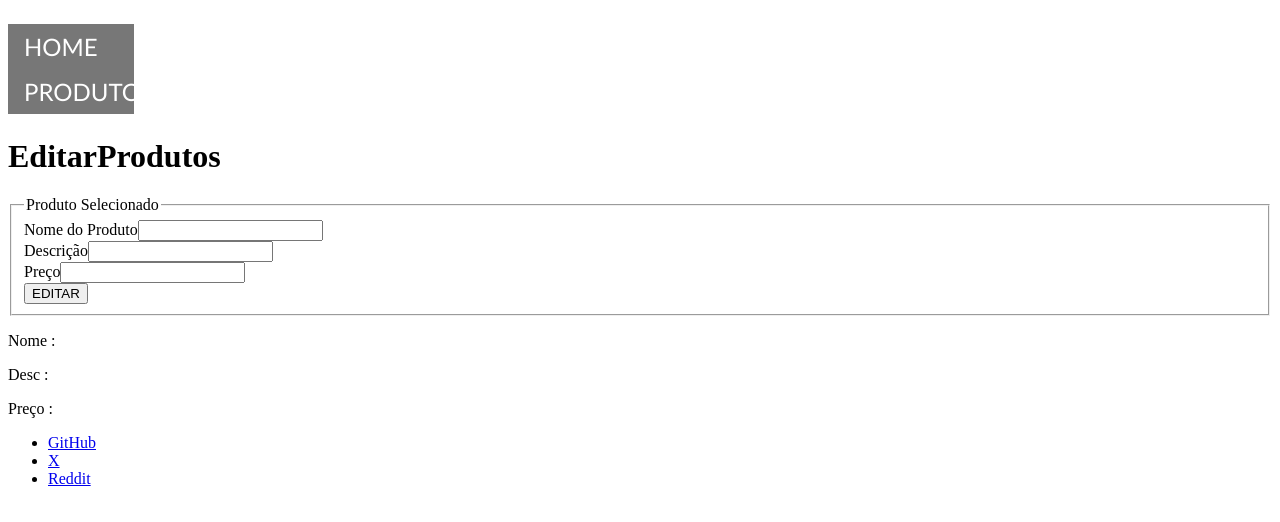
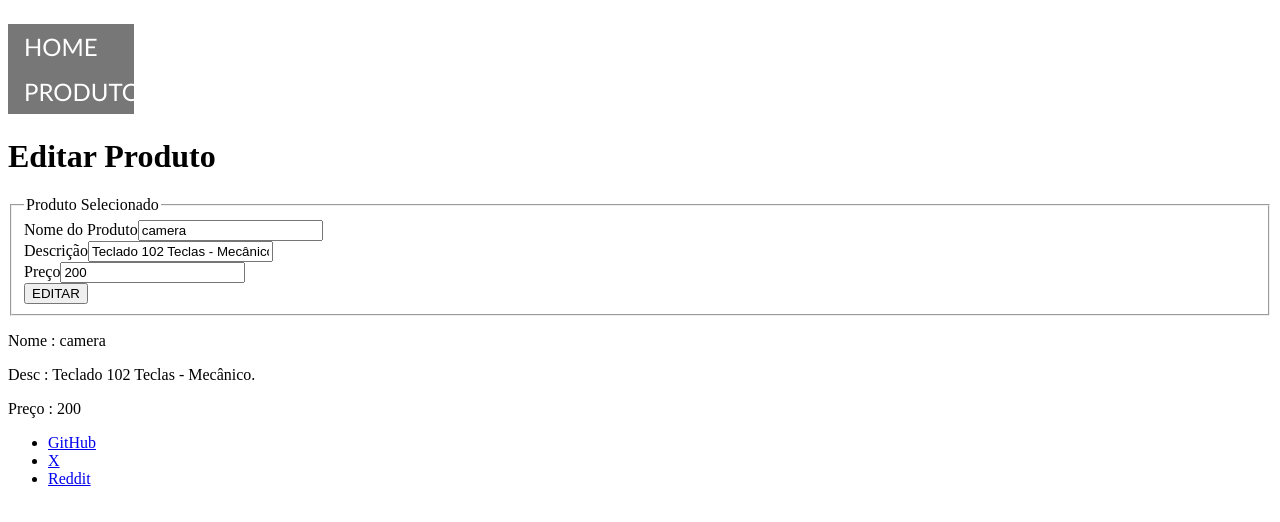
Before and after one commit to VikitorXD/Projeto1TDSPV, a React app: page /editar/produtos/1 in a window 1280 px wide. Shown: the top 522 px of the page. Built offline with nearby package versions, Linux system fonts and the light colour scheme; data requests are answered from the project's data file; the HTML template or start-up script is replaced by a standard one.

Commit message:
código finalizado e corrgido

```diff
--- a/db.json
+++ b/db.json
@@ -2,7 +2,7 @@
   "produtos": [
     {
       "id": 1,
-        "nome": "Teclado",
+      "nome": "camera",
       "desc": "Teclado 102 Teclas - Mecânico.",
       "preco": 200,
       "img": "https://picsum.photos/100/100"
--- a/src/routes/EditarProdutos.jsx
+++ b/src/routes/EditarProdutos.jsx
@@ -1,10 +1,10 @@
 import React, { useState, useEffect } from "react";
 import { useNavigate, useParams } from "react-router-dom";
-import { ListaProdutos } from "../components/ListaProdutos";
 
-export default function EditarProdutos(props) {
+export default function EditarProdutos() {
   const { id } = useParams();
-  const [listaLocalProdutos, setListaLocalProdutos] = useState([]);
+  const navigate = useNavigate();
+
   const [produto, setProduto] = useState({
     id: id,
     nome: "",
@@ -21,22 +21,22 @@ export default function EditarProdutos(props) {
   const handleSubmit = (e) => {
     e.preventDefault();
 
-    fetch("http://localhost:5000/produtos", {
-      method: "POST",
+    fetch(`http://localhost:5000/produtos/${id}`, {
+      method: "PUT",
       body: JSON.stringify(produto),
       headers: {
         "Content-Type": "application/json",
       },
     })
       .then((response) => response.json())
-      .then((data) => console.log(data))
+      .then(() => {
+        navigate("/produtos");
+      })
       .catch((error) => console.log(error));
-
-    // Você pode definir o estado ou fazer o que for necessário aqui
   };
 
   useEffect(() => {
-    fetch("http://localhost:5000/produtos", {
+    fetch(`http://localhost:5000/produtos/${id}`, {
       method: "GET",
       headers: {
         "Content-Type": "application/json",
@@ -44,14 +44,14 @@ export default function EditarProdutos(props) {
     })
       .then((response) => response.json())
       .then((data) => {
-        setListaLocalProdutos(data);
+        setProduto(data);
       })
       .catch((error) => console.log(error));
-  }, []);
+  }, [id]);
 
   return (
     <div>
-      <h1>EditarProdutos</h1>
+      <h1>Editar Produto</h1>
       <div>
         <form onSubmit={handleSubmit}>
           <fieldset>
@@ -88,7 +88,7 @@ export default function EditarProdutos(props) {
               />
             </div>
             <div>
-              <button>EDITAR</button>
+              <button type="submit">EDITAR</button>
             </div>
           </fieldset>
         </form>
```
Lines whose indentation alone changed are shown as unchanged.
